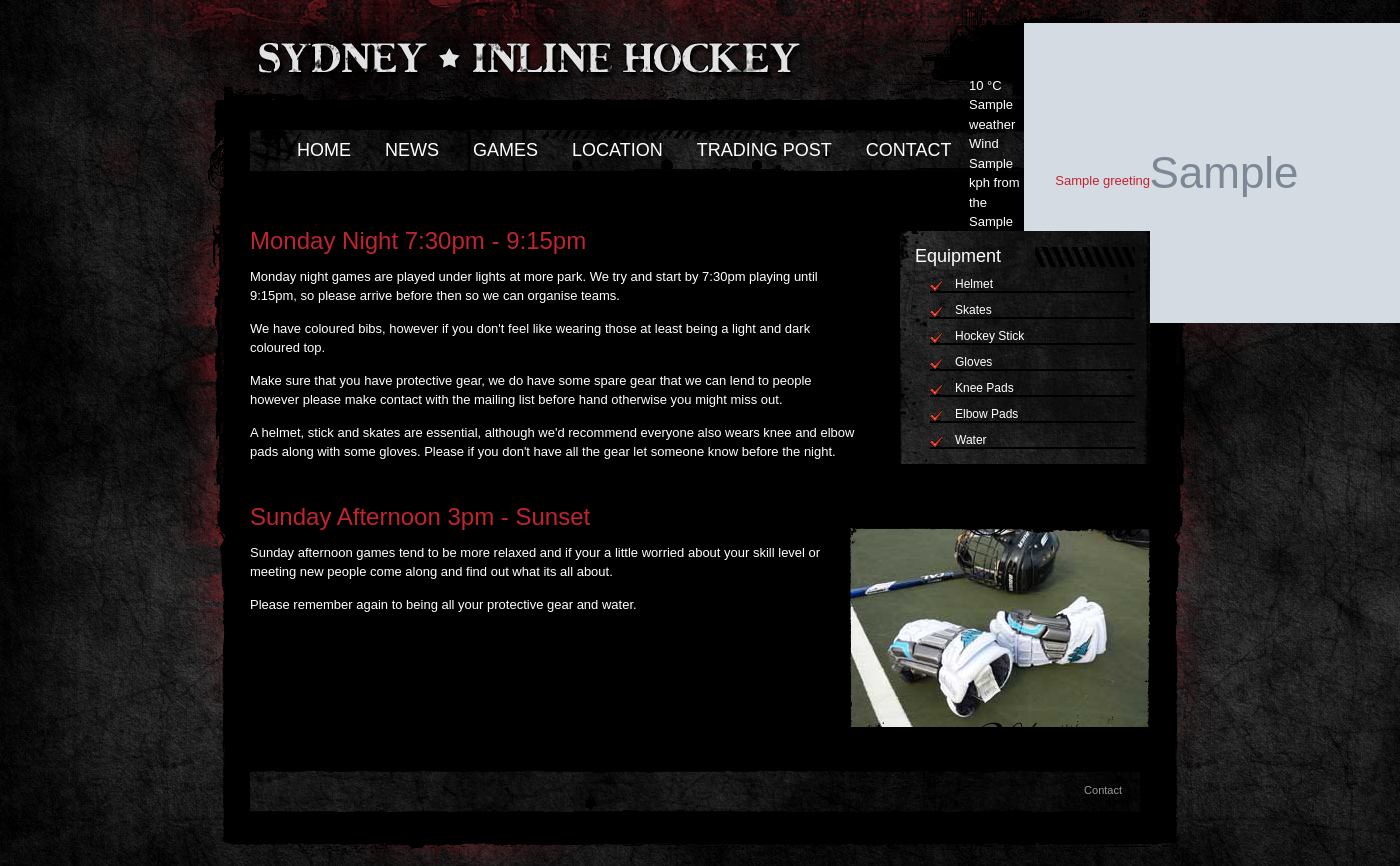
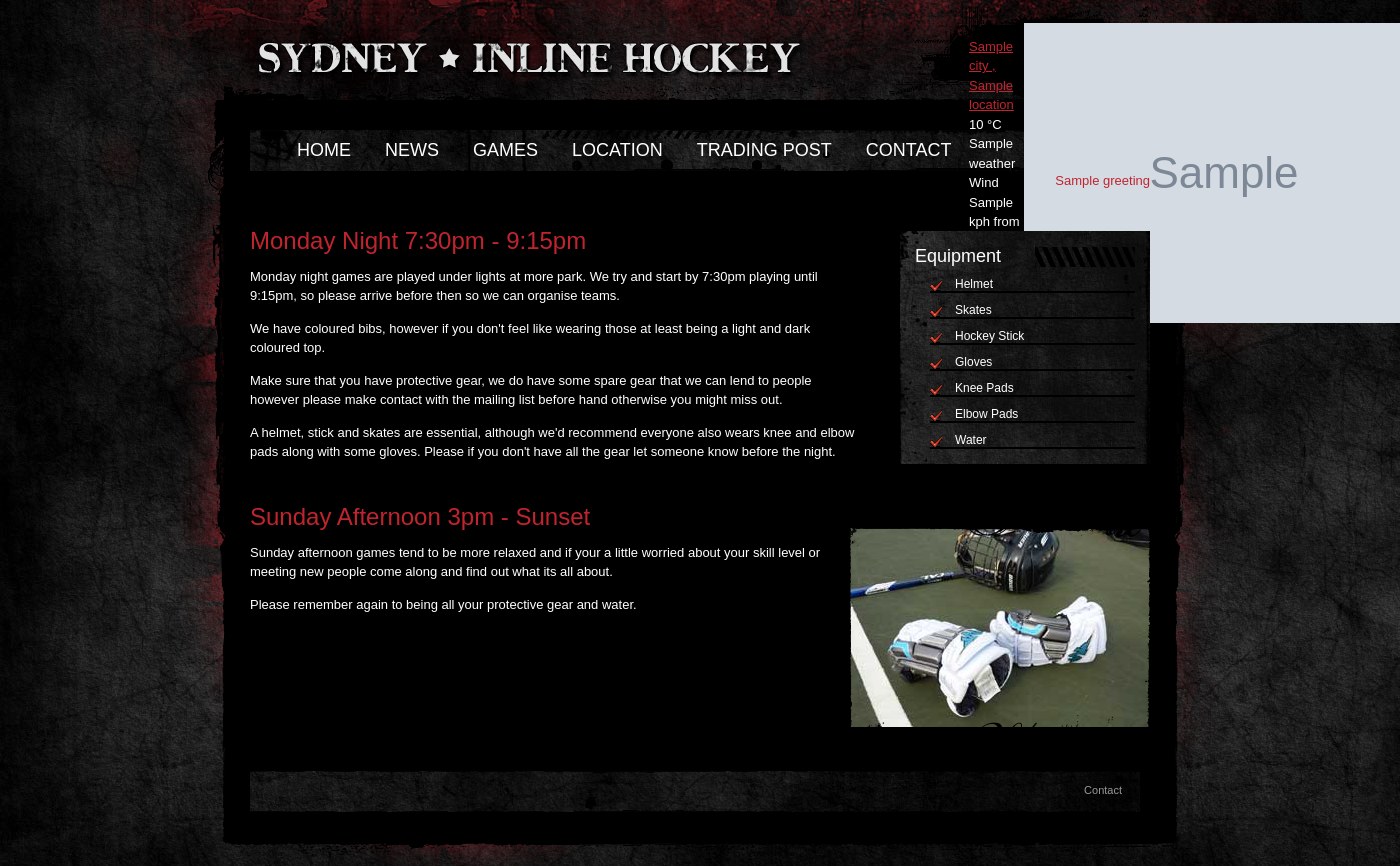
Before and after one commit to pceccato/sydneyinlinehockey, a Python web app: template templates/games.html in a window 1400 px wide; the page is wider, and only the part inside the window is pictured. Run offline with Jinja, Linux system fonts and the light colour scheme; the template is opened without the code that fills it: most values are stand-ins (such as "Sample title", 1, 10 or a date in 2020); grey boxes marked "Sample" are stand-in pictures; some libraries are stand-ins or nearby versions; some web fonts are replaced.

Commit message:
Added link to weather page in weather section of header

```diff
--- a/templates/google_weather/weathercurrent.html
+++ b/templates/google_weather/weathercurrent.html
@@ -5,6 +5,7 @@
     <div class="current-conditions">
         <tr>
             <td>
+                <span class="city"><a href="{{ weather_dict.location.wuiurl }}">{{ weather_dict.location.city }} , {{ weather_dict.location.country_name }}</a></span>
                 <span class="temp"> {{ weather_dict.current_observation.temp_c }} °C {{ weather_dict.current_observation.weather }}</span><br/>
                 <span class="wind">Wind {{  weather_dict.current_observation.wind_kph }} kph from the {{ weather_dict.current_observation.wind_dir }}</span><br/>
                 <span class="humidity">Humidity {{ weather_dict.current_observation.relative_humidity }}</span>
```
